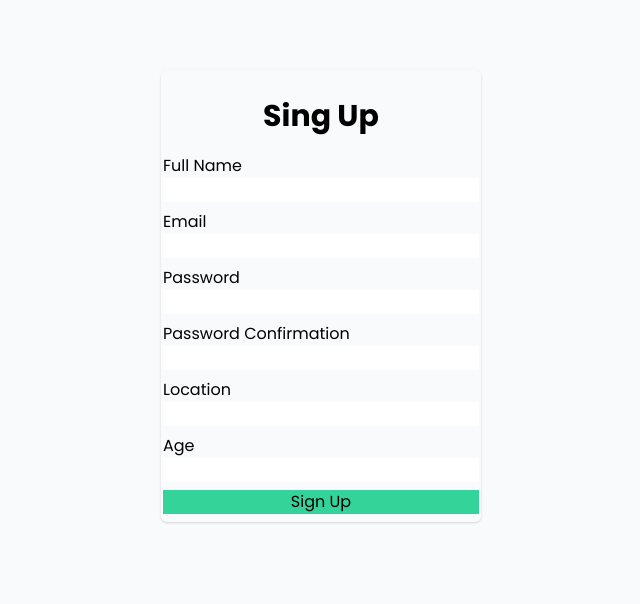
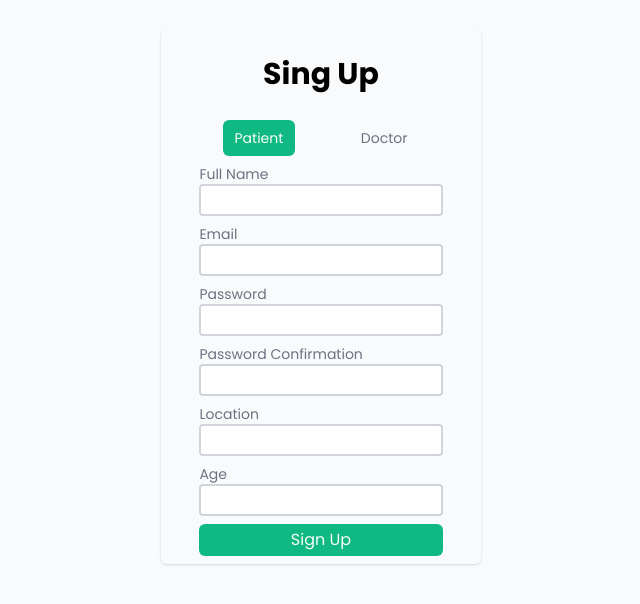
Before and after one commit to codesalley/healtip, a React (Create React App) app: page /singup in a window 1280 px wide. Shown: the part 104-708 px from the top of the page, without its empty margins (319-959 px from the left). Built offline with nearby package versions, Linux system fonts and the light colour scheme.

Commit message:
implement signup for regular user(patient) and routes auth

```diff
--- /dev/null
+++ b/src/actions/index.js
@@ -0,0 +1,24 @@
+import { GET_PROFILE } from '../utils/type';
+
+export const getDoctors = () => {};
+
+export const getProfile = (token, type) => async (dispatch) => {
+  const profile = await fetch('http://127.0.0.1:3000/api/me', {
+    method: 'GET',
+    mode: 'cors',
+    headers: {
+      's-token': token,
+      type,
+      'Content-Type': 'application/json',
+    },
+
+  });
+  if (profile.ok) {
+    const data = await profile.json();
+    return dispatch({
+      type: GET_PROFILE,
+      payload: data,
+    });
+  }
+  return false;
+};
--- a/src/components/App.js
+++ b/src/components/App.js
@@ -2,6 +2,8 @@ import './App.css';
 import { BrowserRouter as Router, Route } from 'react-router-dom';
 import SignUpPage from '../pages/SignUpPage';
 import LogInPage from '../pages/LogInPage';
+import HomePage from '../pages/HomePage';
+import SecuredRoute from '../helpers/SecuredRoute';
 
 function App() {
   return (
@@ -13,6 +15,8 @@ function App() {
       <Route path="/login">
         <LogInPage />
       </Route>
+      <SecuredRoute exact path="/" component={HomePage} />
+
     </Router>
 
   );
--- /dev/null
+++ b/src/components/PatientForm.js
@@ -0,0 +1,98 @@
+import { useRef } from 'react';
+import { connect } from 'react-redux';
+import PropTypes from 'prop-types';
+import { useHistory } from 'react-router-dom';
+import { getProfile } from '../actions';
+import { saveToken } from '../helpers/storageHelper';
+
+const PatientForm = ({ getProfile }) => {
+  const history = useHistory();
+
+  const fullName = useRef('');
+  const email = useRef('');
+  const password = useRef('');
+  const passwordConfirmation = useRef('');
+  const location = useRef('');
+  const age = useRef('');
+
+  const handleSignUp = async (e) => {
+    e.preventDefault();
+    if (password.current.value === passwordConfirmation.current.value
+      && email.current.value !== '' && age.current.value !== '' && location.current.value !== '') {
+      const response = await fetch('http://127.0.0.1:3000/api/singup', {
+        method: 'POST',
+        headers: {
+          'Content-Type': 'application/json',
+        },
+        body: JSON.stringify({
+          full_name: fullName.current.value,
+          email: email.current.value,
+          password: password.current.value,
+          location: location.current.value,
+          age: age.current.value,
+          type: 'user',
+        }),
+      });
+      const data = await response.json();
+      if (await response.status === 200) {
+        const token = saveToken(data.s_token);
+        getProfile(token, 'user');
+        return history.push('/');
+      }
+      return false;
+    }
+    return false;
+  };
+
+  return (
+    <form className="flex flex-col gap-2 w-4/5" onSubmit={handleSignUp}>
+      <div className="form-control">
+        <p className="font-normal text-sm text-gray-500">
+          Full Name
+        </p>
+        <input ref={fullName} type="text" name="full_name" className="border-gray-300 focus:outline-none focus:border-green-500 border-2 rounded text-gray-500 text-sm w-full px-1 py-1" required />
+      </div>
+      <div className="form-control">
+        <p className="font-normal text-sm text-gray-500">
+          Email
+        </p>
+        <input ref={email} type="email" name="email" className="border-gray-300 focus:outline-none focus:border-green-500 border-2 rounded text-gray-500 text-sm w-full px-1 py-1" required />
+      </div>
+      <div className="form-control">
+        <p className="font-normal text-sm text-gray-500">
+          Password
+        </p>
+        <input ref={password} type="password" name="password" className="border-gray-300 focus:outline-none focus:border-green-500 border-2 rounded text-gray-500 text-sm w-full px-1 py-1" required />
+      </div>
+      <div className="form-control">
+        <p className="font-normal text-sm text-gray-500">
+          Password Confirmation
+        </p>
+        <input ref={passwordConfirmation} type="password" name="password confirmation" className="border-gray-300 focus:outline-none focus:border-green-500 border-2 rounded text-gray-500 text-sm w-full px-1 py-1" required />
+      </div>
+      <div className="form-control">
+        <p className="font-normal text-sm text-gray-500">
+          Location
+        </p>
+        <input ref={location} type="text" name="location" className="border-gray-300 focus:outline-none focus:border-green-500 border-2 rounded text-gray-500 text-sm w-full px-1 py-1" required />
+      </div>
+      <div className="form-control">
+        <p className="font-normal text-sm text-gray-500">
+          Age
+        </p>
+        <input ref={age} minLength={1} maxLength={2} type="text" name="age" className="border-gray-300 focus:outline-none focus:border-green-500 border-2 rounded text-gray-500 text-sm w-full px-1 py-1" required />
+      </div>
+      <button className="bg-green-500 w-full rounded-md p-1 text-gray-50" type="submit">Sign Up</button>
+    </form>
+  );
+};
+
+PatientForm.propTypes = {
+  getProfile: PropTypes.func.isRequired,
+};
+
+const mapDispatchToProps = {
+  getProfile: (token, type) => getProfile(token, type),
+};
+
+export default connect(null, mapDispatchToProps)(PatientForm);
--- /dev/null
+++ b/src/helpers/SecuredRoute.js
@@ -0,0 +1,17 @@
+/* eslint-disable react/jsx-props-no-spreading */
+import { Route, Redirect } from 'react-router-dom';
+import PropTypes from 'prop-types';
+import { getUser } from './storageHelper';
+
+const SecuredRoute = ({ component: Component, ...rest }) => (
+  <Route
+    {...rest}
+    render={(props) => (getUser ? <Component {...props} /> : <Redirect to="/singup" />)}
+  />
+);
+
+SecuredRoute.propTypes = {
+  component: PropTypes.func.isRequired,
+};
+
+export default SecuredRoute;
--- /dev/null
+++ b/src/helpers/storageHelper.js
@@ -0,0 +1,12 @@
+export const saveToken = (token) => {
+  localStorage.setItem('s_token', token);
+  return token;
+};
+
+export const getToken = () => {
+  const token = localStorage.getItem('s_token');
+  return token;
+};
+
+export const saveUser = (user) => localStorage.setItem('s_profile', user);
+export const getUser = () => localStorage.getItem('s_profile');
--- a/src/pages/HomePage.js
+++ b/src/pages/HomePage.js
@@ -0,0 +1,3 @@
+const HomePage = () => <h2>You are here </h2>;
+
+export default HomePage;
--- a/src/pages/SignUpPage.js
+++ b/src/pages/SignUpPage.js
@@ -1,48 +1,22 @@
-const SignUpPage = () => (
-  <div className="w-screen h-screen bg-gray-50 flex justify-center items-center">
-    <div className="form-area shadow max-w-xs w-full flex flex-col items-center p-2 rounded-md">
-      <h2 className="text-3xl p-5 font-bold">Sing Up</h2>
-      <form className="flex flex-col gap-2">
-        <div className="form-control">
-          <p>
-            Full Name
-          </p>
-          <input type="text" />
+import { useState } from 'react';
+import PatientForm from '../components/PatientForm';
+
+const SignUpPage = () => {
+  const [userType, setType] = useState('user');
+
+  return (
+    <div className="w-screen h-screen bg-gray-50 flex justify-center items-center">
+      <div className="form-area shadow max-w-xs w-full flex flex-col items-center p-2 rounded-md">
+        <h2 className="text-3xl p-5 font-bold">Sing Up</h2>
+        <div className="switch w-full flex justify-evenly py-2">
+          <button onClick={() => setType('user')} className="bg-green-500 focus:outline-none rounded-md px-3 py-2 text-sm text-gray-50" type="button">Patient</button>
+          <button onClick={() => setType('doctor')} className="bg-gray-50 focus:outline-none  rounded-md px-3 py-2  text-sm text-gray-500" type="button">Doctor</button>
         </div>
-        <div className="form-control">
-          <p>
-            Email
-          </p>
-          <input type="text" />
-        </div>
-        <div className="form-control">
-          <p>
-            Password
-          </p>
-          <input type="text" />
-        </div>
-        <div className="form-control">
-          <p>
-            Password Confirmation
-          </p>
-          <input type="text" />
-        </div>
-        <div className="form-control">
-          <p>
-            Location
-          </p>
-          <input type="text" />
-        </div>
-        <div className="form-control">
-          <p>
-            Age
-          </p>
-          <input type="text" />
-        </div>
-        <button className="bg-green-400 w-full" type="submit">Sign Up</button>
-      </form>
+        {userType === 'user'
+          ? <PatientForm /> : null}
+      </div>
     </div>
-  </div>
-);
+  );
+};
 
 export default SignUpPage;
--- a/src/reducers/profileReducer.js
+++ b/src/reducers/profileReducer.js
@@ -1,7 +1,14 @@
+import { saveUser } from '../helpers/storageHelper';
 import { profile } from '../store/initialState';
+import { GET_PROFILE } from '../utils/type';
 
-const profileReducer = (state = profile, actions) => {
-  switch (actions) {
+const profileReducer = (state = profile, action) => {
+  const { type, payload } = action;
+  switch (type) {
+    case GET_PROFILE:
+      console.log(payload);
+      saveUser(payload);
+      return payload;
     default:
       return state;
   }
--- a/src/store/initialState.js
+++ b/src/store/initialState.js
@@ -1,3 +1,5 @@
+import { getUser } from '../helpers/storageHelper';
+
 export const doctors = [];
 export const appointments = [];
-export const profile = {};
+export const profile = getUser();
--- /dev/null
+++ b/src/utils/type.js
@@ -0,0 +1,2 @@
+export const GET_PROFILE = 'GET_PROFILE';
+export const GET_DOCTORS = 'GET_DOCTORS';
```
